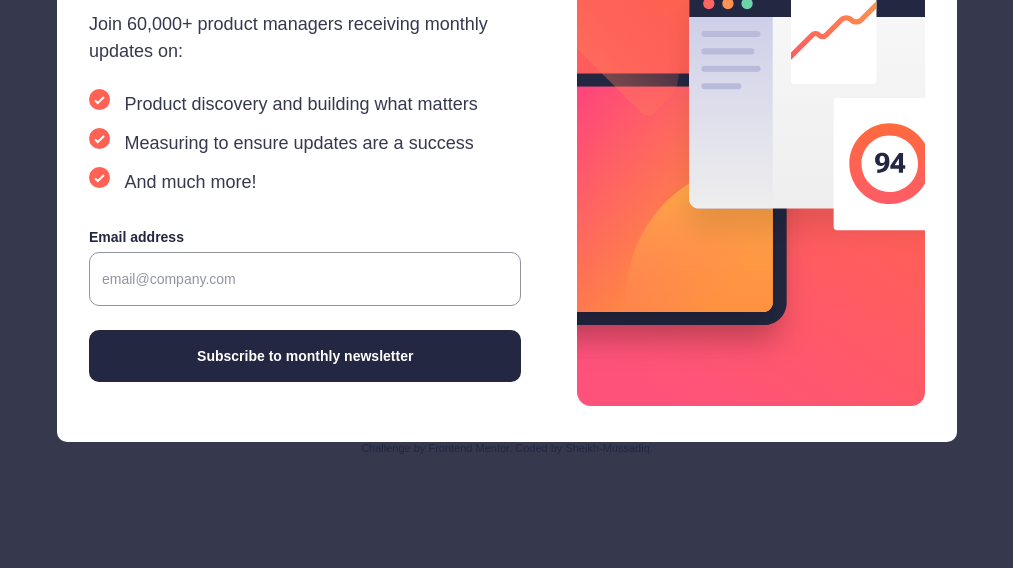
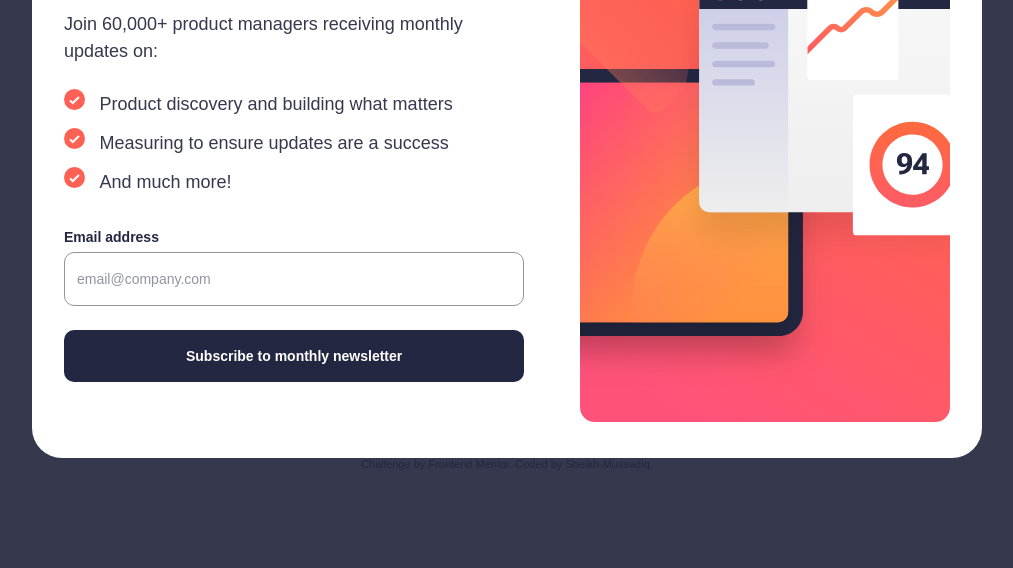
Before and after one commit to Sheikh-Mussadiq/Newsletter-signup-form, a plain HTML site: page index.html in a window 1280 px wide. Shown: the part 232-800 px from the top of the page, without its empty margins (133-1146 px from the left). Drawn offline with Linux system fonts and the light colour scheme.

Commit message:
second-commit

```diff
--- a/style.css
+++ b/style.css
@@ -44,9 +44,9 @@ body {
 }
 .container {
     background-color: var(--White);
-    border-radius: var(--br-10);
+    border-radius: 30px;
     width: 100%;
-    max-width: 900px;
+    max-width: 950px;
     margin-inline: auto;
 }
 .section__wrapper {
```
